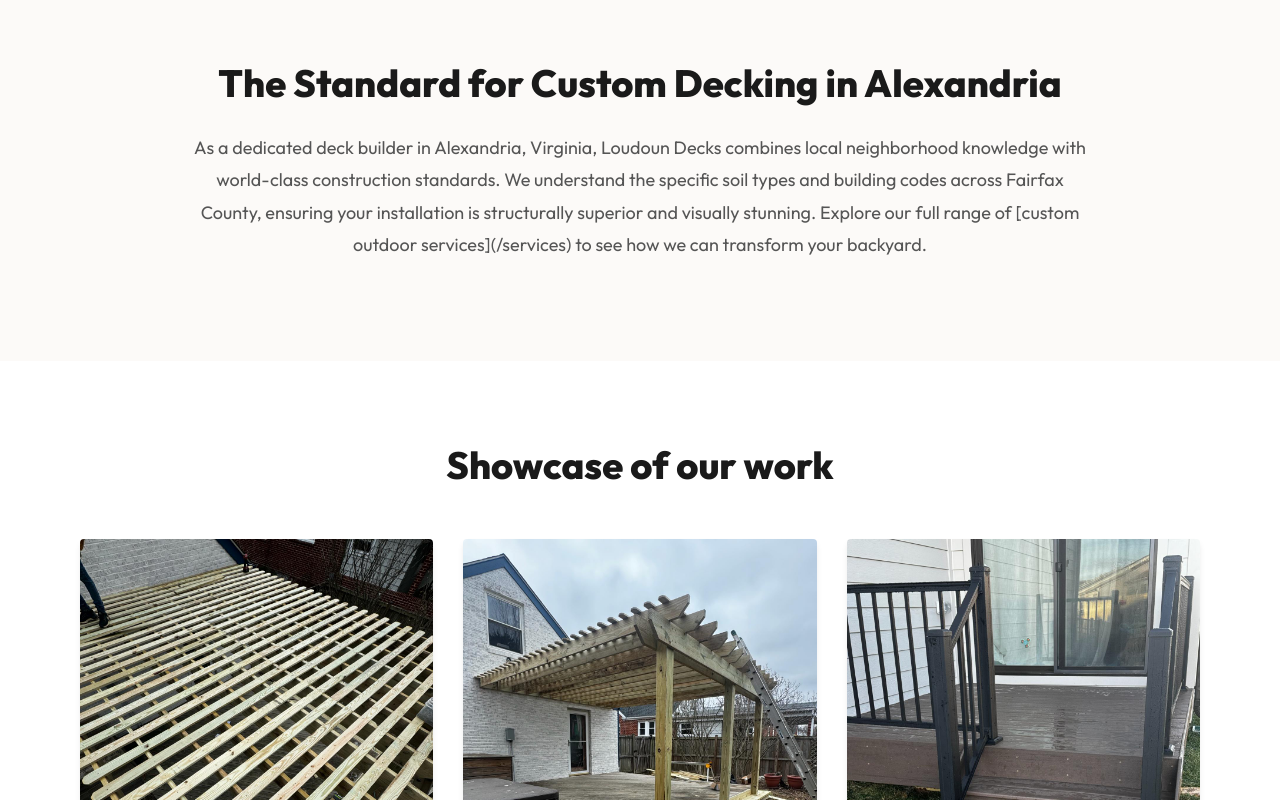
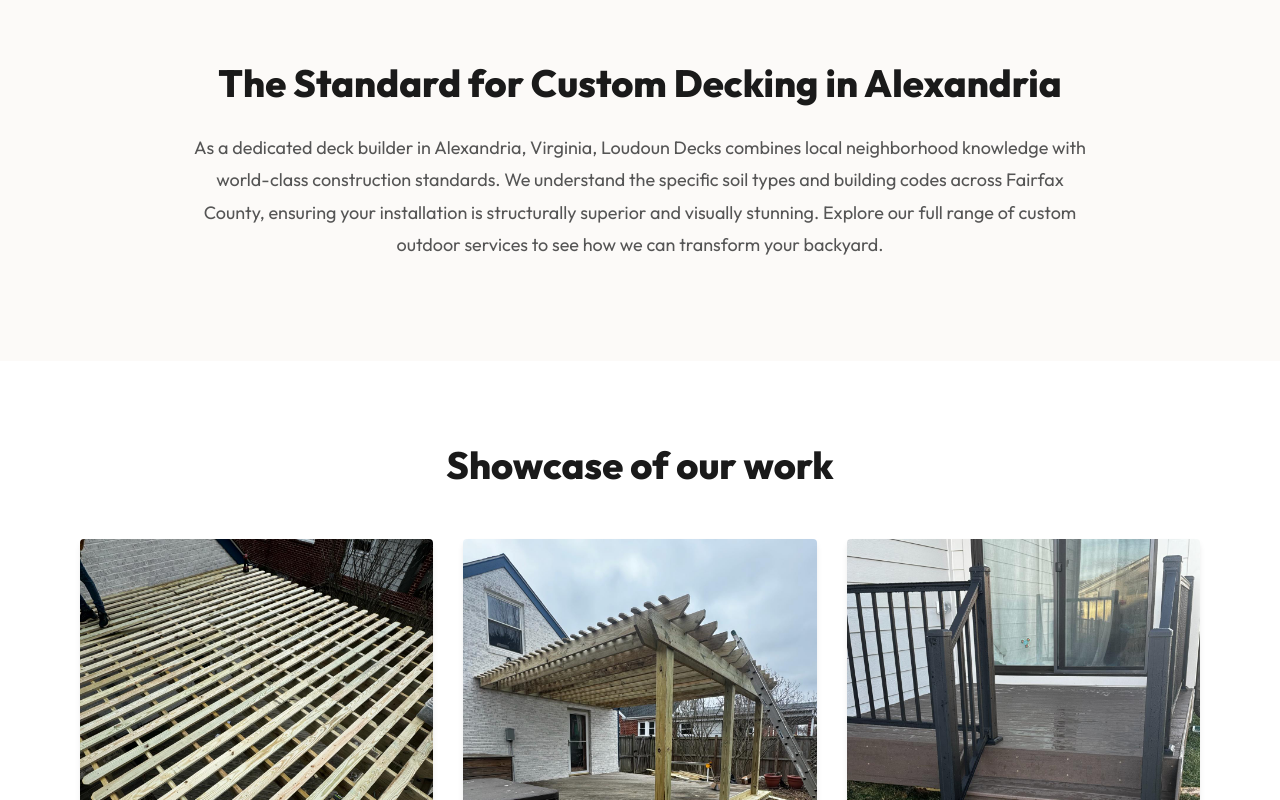
Before and after one commit to primesolutionoffice1-create/ldn-decks-next, a Next.js app: page /near-you/fairfax-county/alexandria in a window 1280 px wide. Shown: the part 1320-2120 px from the top of the page. Built offline with nearby package versions, Linux system fonts and the light colour scheme.

Commit message:
fix: replace raw markdown link with proper JSX Link in city page

```diff
--- a/src/app/near-you/[county]/[city]/page.js
+++ b/src/app/near-you/[county]/[city]/page.js
@@ -1,4 +1,5 @@
 import React from 'react';
+import Link from 'next/link';
 import { notFound } from 'next/navigation';
 import { getAllCityPaths, getCityData } from '@/data/cityData';
 import ServicesHeader from '@/components/ServicesHeader';
@@ -10,10 +11,9 @@ import WhyChooseDetails from '@/components/WhyChooseDetails';
 import ContactHome from '@/components/ContactHome';
 import ServiceAreasGrid from '@/components/ServiceAreasGrid';
 import styles from './CityPage.module.css';
-
 import { buildMetadata } from '@/lib/seo';
 
-// Pre-render all 43 city pages at build time
+// Pre-render all city pages at build time
 export async function generateStaticParams() {
   const paths = await getAllCityPaths();
   return paths;
@@ -23,7 +23,6 @@ export async function generateMetadata({ params }) {
   const { county, city } = await params;
   const data = getCityData(county, city);
   if (!data) return {};
-
   return buildMetadata({
     path: `/near-you/${county}/${city}`,
     title: `Best Deck Builder in ${data.cityName}, VA | 5-Star Custom Decks & Patios`,
@@ -34,7 +33,6 @@ export async function generateMetadata({ params }) {
 export default async function CityPage({ params }) {
   const { county, city: citySlug } = await params;
   const data = getCityData(county, citySlug);
-
   if (!data) {
     notFound();
   }
@@ -87,7 +85,6 @@ export default async function CityPage({ params }) {
         title={`Deck Builder in ${cityName}`}
         description={`Loudoun Decks is the premier custom deck builder in ${cityName}, VA. We help ${cityName} families create luxury outdoor living spaces with a focus on durability and 5-Star service.`}
       />
-
       <ServiceMain
         subtitle={`Premier ${cityName} Contractor`}
         title={`High-End Custom Decking in ${cityName}, Virginia`}
@@ -97,31 +94,29 @@ export default async function CityPage({ params }) {
         image1={mainImg}
         image2={subImg}
       />
-
       <section className={styles.localFocus}>
         <div className={styles.container}>
           <div className={styles.content}>
             <h2>The Standard for Custom Decking in {cityName}</h2>
             <p>
-              As a dedicated deck builder in {cityName}, Virginia, Loudoun Decks combines local neighborhood knowledge with world-class construction standards. We understand the specific soil types and building codes across {countyName}, ensuring your installation is structurally superior and visually stunning. Explore our full range of [custom outdoor services](/services) to see how we can transform your backyard.
+              As a dedicated deck builder in {cityName}, Virginia, Loudoun Decks combines local
+              neighborhood knowledge with world-class construction standards. We understand the
+              specific soil types and building codes across {countyName}, ensuring your installation
+              is structurally superior and visually stunning. Explore our full range of{' '}
+              <Link href="/services">custom outdoor services</Link> to see how we can transform
+              your backyard.
             </p>
           </div>
         </div>
       </section>
-
       <MasonryGallery images={galleryImages} />
-
       <ServiceVisual image={visualImg} />
-
       <WhyChooseDetails
         title={`Why Your ${cityName} Neighbors Choose Us`}
         items={whyChooseItems}
       />
-
       <ProcessSteps />
-
       <ServiceAreasGrid />
-
       <ContactHome />
     </main>
   );
```
